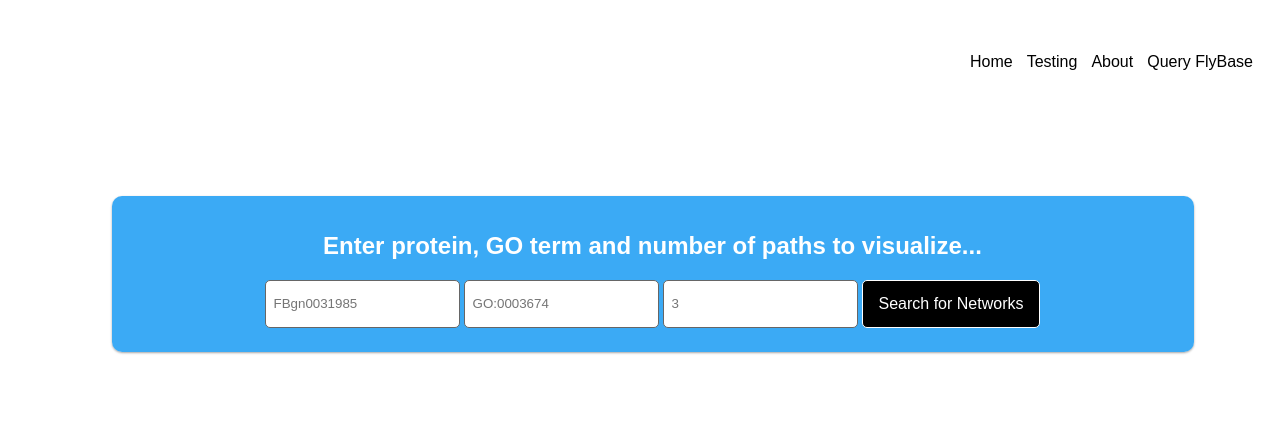
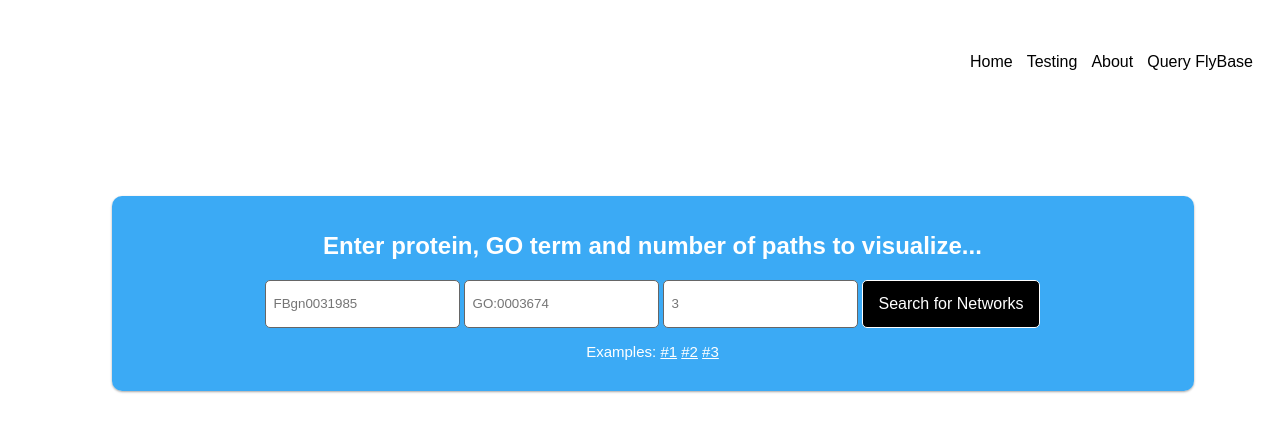
Before and after one commit to Reed-CompBio/protein-weaver, a React (Vite) app in the folder client/: page /flybase in a window 1280 px wide. Shown: the top 432 px of the page. Built offline with nearby package versions, Linux system fonts and the light colour scheme.

Commit message:
Added search examples

```diff
--- a/client/src/components/FlyQuery.jsx
+++ b/client/src/components/FlyQuery.jsx
@@ -17,6 +17,7 @@ export default function FlyQuery() {
   const [hasError, setHasError] = useState(false);
 
   async function handleSubmit(e) {
+    console.log(query)
     setNetworkResult({});
     setHasError(false);
     e.preventDefault();
@@ -101,6 +102,20 @@ export default function FlyQuery() {
     setSidebarNode(currentNode);
   };
 
+  const getExample = (i) => {
+    switch (i) {
+      case 1:
+        setQuery({protein: "slmb", goTerm: "GO:0005840", k: "4" })
+        break;
+      case 2:
+        setQuery({protein: "BicC", goTerm: "GO:0016020", k: "10" })
+        break;
+      case 3:
+        setQuery({protein: "FBgn0031985", goTerm: "GO:0003674", k: "5" })
+        break;
+    }
+  };
+
   return (
     <div>
       <div className="search-box-align">
@@ -142,6 +157,11 @@ export default function FlyQuery() {
               </div>
             </div>
           </form>
+          <p className="example">
+            Examples: <a onClick={() => getExample(1)}>#1</a>{" "}
+            <a onClick={() => getExample(2)}>#2</a>{" "}
+            <a onClick={() => getExample(3)}>#3</a>
+          </p>
         </div>
 
         {hasError && <QueryError />}
--- a/client/src/index.css
+++ b/client/src/index.css
@@ -135,6 +135,18 @@ body {
   align-items: flex-start;
 }
 
+.example {
+  font-size: 15px;
+  text-align: center;
+  color: white;
+}
+
+.example > a {
+  color: white;
+  text-decoration: underline;
+  cursor: pointer;
+}
+
 input {
   min-width: 20px;
   padding: 8px;
```
